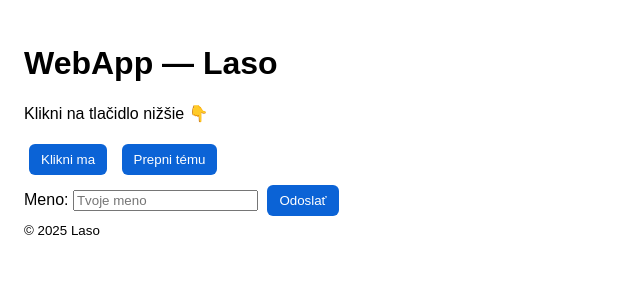
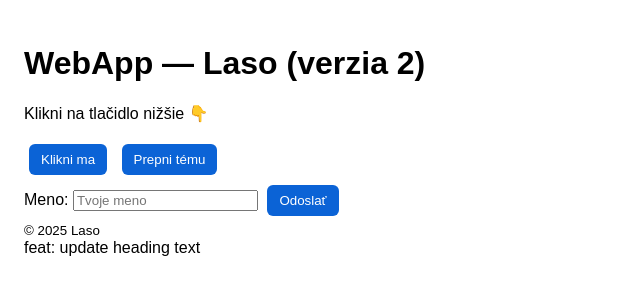
Before and after one commit to Matoo1-L/webapp-Laso, a plain HTML site: page index.html in a window 1280 px wide. Shown: the whole page, without its empty margins (0-640 px from the left). Drawn offline with Linux system fonts and the light colour scheme.

Commit message:
Update index.html

```diff
--- a/index.html
+++ b/index.html
@@ -8,7 +8,7 @@
   <link rel="stylesheet" href="style.css" />
 </head>
 <body>
-  <h1>WebApp — Laso</h1>
+  <h1>WebApp — Laso (verzia 2)</h1>
   <p>Klikni na tlačidlo nižšie 👇</p>
 
   <button id="hello-btn">Klikni ma</button>
@@ -30,3 +30,4 @@
   <script src="app.js"></script>
 </body>
 </html>
+feat: update heading text
```
